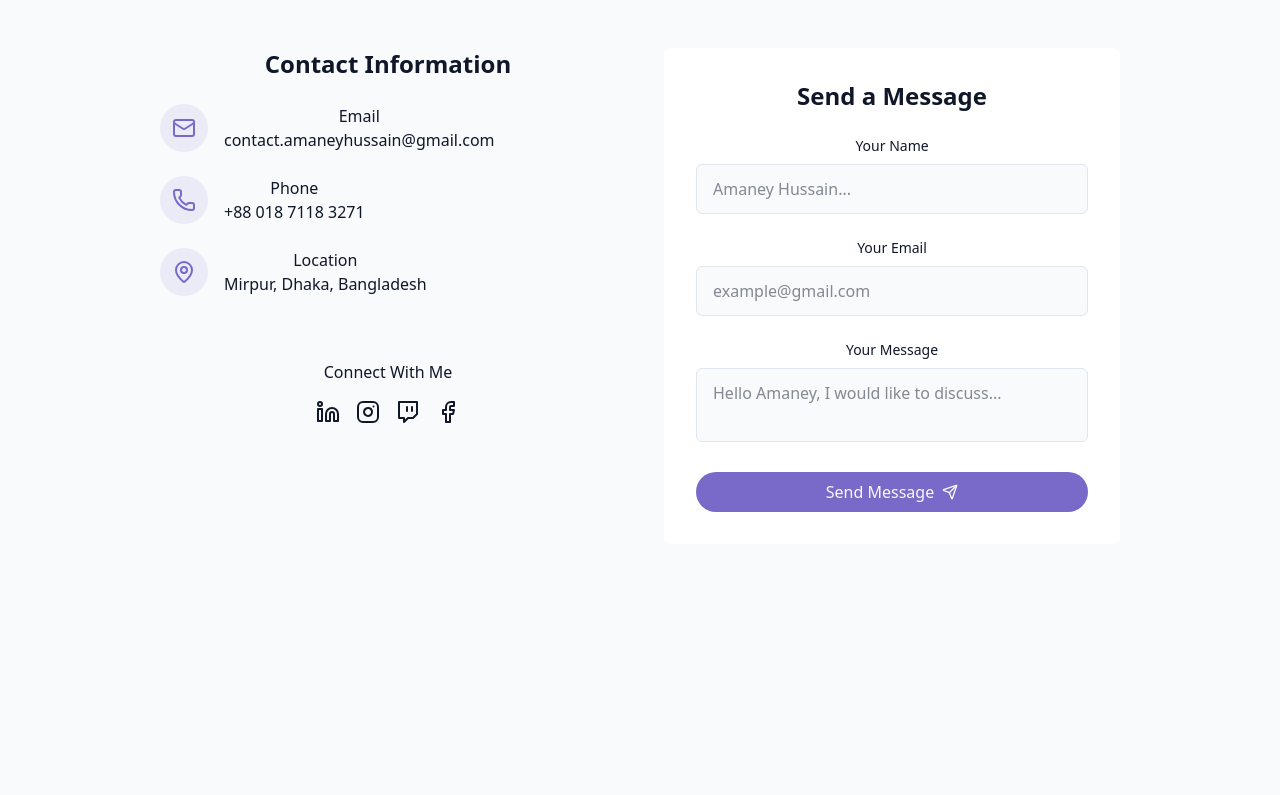
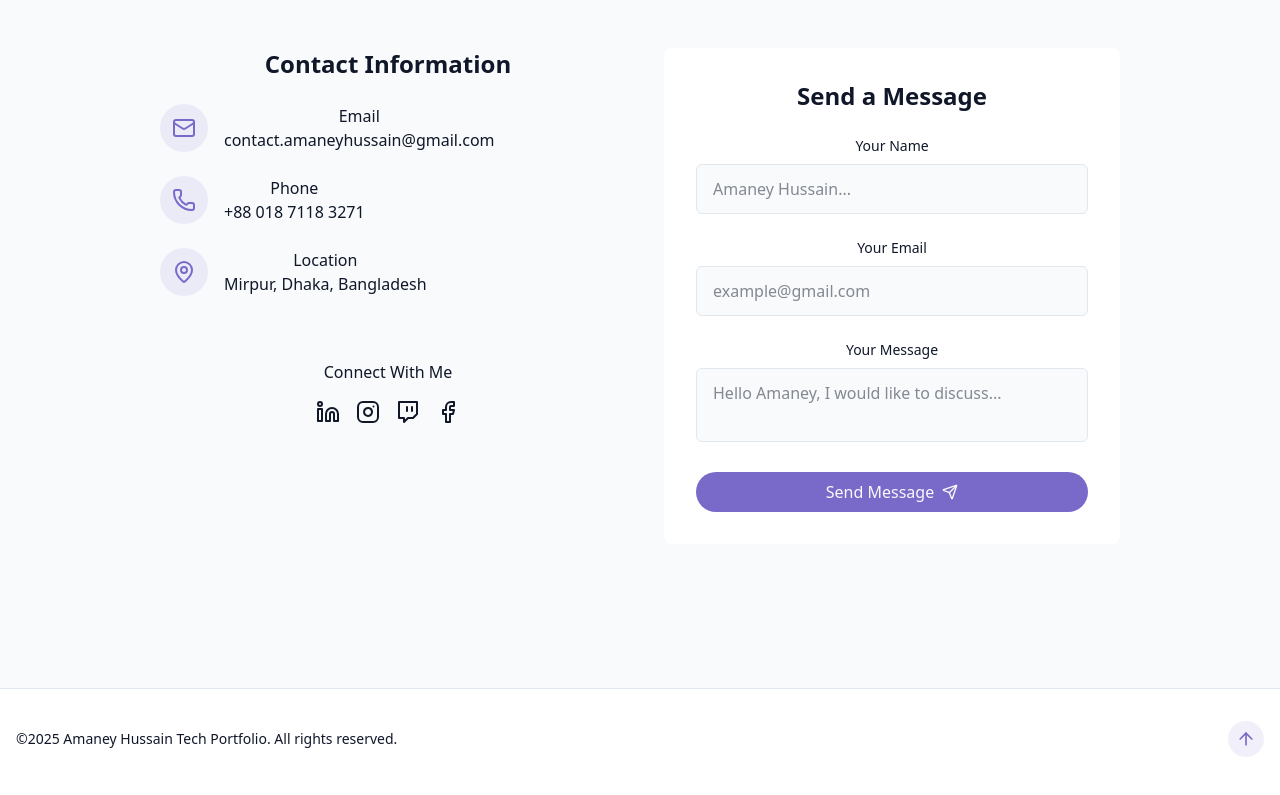
Before and after one commit to codename-SilverMask/portfolio_react, a React (Vite) app: page / in a window 1280 px wide. Shown: the part 4174-4969 px from the top of the page. Before the commit the page ends 4814 px from the top, so only its background shows below. Built offline with nearby package versions, Linux system fonts and the light colour scheme.

Commit message:
Website Completed 100%

```diff
--- /dev/null
+++ b/src/components/Footer.jsx
@@ -0,0 +1,18 @@
+import { ArrowUp } from "lucide-react";
+
+export const Footer = () => {
+  return (
+    <footer className="py-12 px-4 bg-card relative border-t border-border mt-12 pt-8 flex flex-wrap justify-between items-center">
+      <p className="text-sm text-muted-foreground">
+        &copy;{new Date().getFullYear()} Amaney Hussain Tech Portfolio. All
+        rights reserved.
+      </p>
+      <a
+        href="#hero"
+        className="p-2 rounded-full bg-primary/10 hover:bg-primary/20 text-primary transition-colors"
+      >
+        <ArrowUp size={20} />
+      </a>
+    </footer>
+  );
+};
--- a/src/pages/Home.jsx
+++ b/src/pages/Home.jsx
@@ -5,7 +5,8 @@
 import { AboutSection } from "@/components/AboutSection";
 import { SkillsSection } from "@/components/SkillsSection";
 import { ProjectsSection } from "@/components/ProjectsSection";
-import { ContactSection } from "../components/ContactSection";
+import { ContactSection } from "@/components/ContactSection";
+import { Footer } from "@/components/Footer";
 
 export const Home = () => {
   return (
@@ -29,6 +30,7 @@
       </main>
 
       {/* Footer */}
+      <Footer />
     </div>
   );
 };
```
